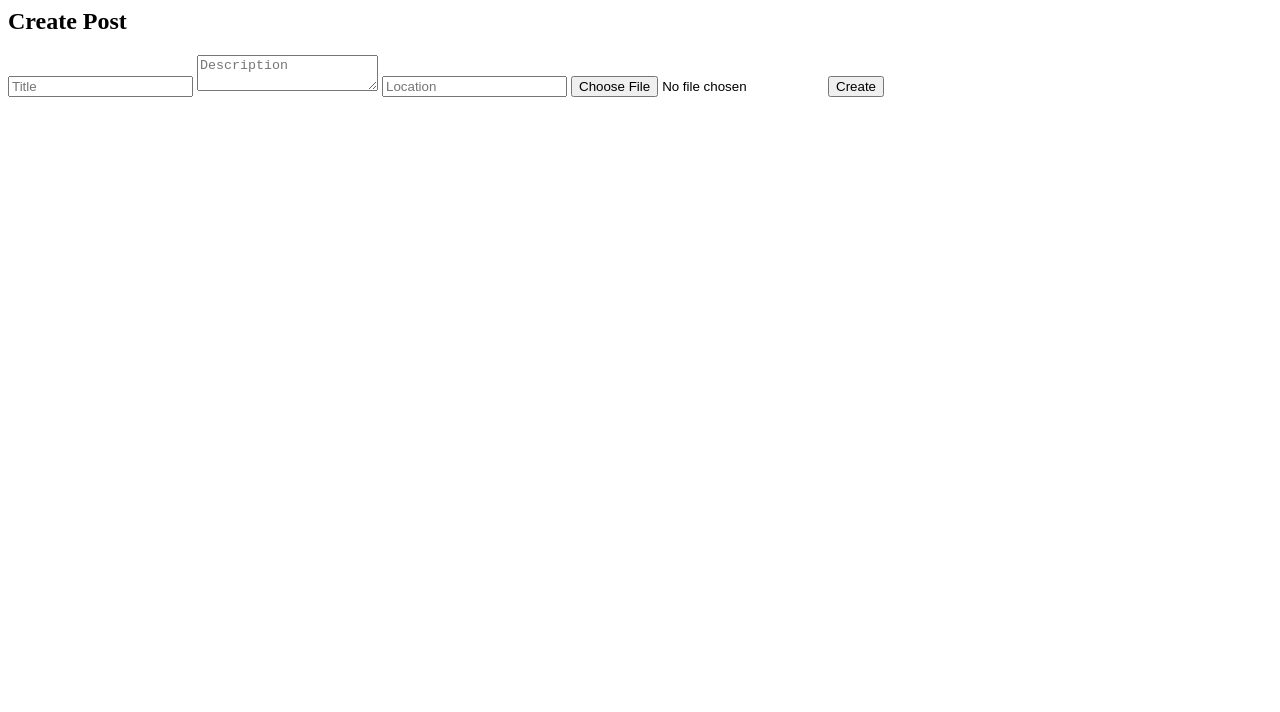
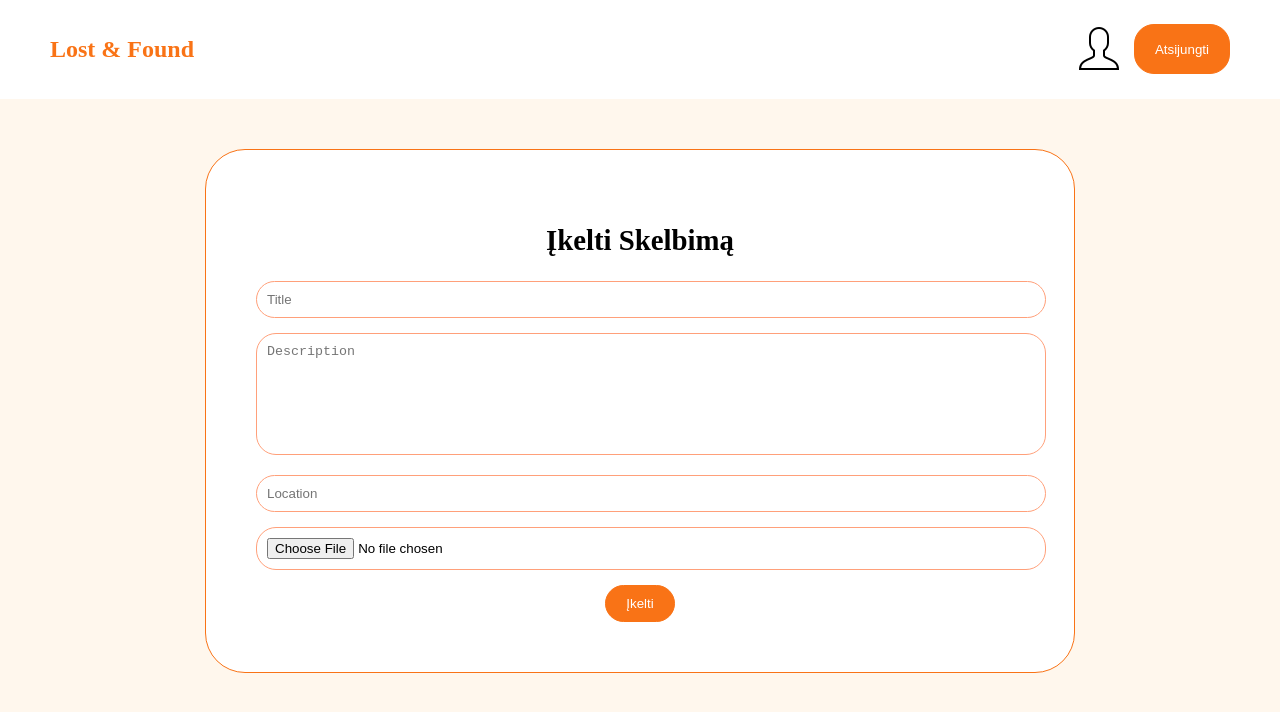
Before and after one commit to Laimonas-Vasiliauskas/Lost-And-Found, a plain HTML site: page create-post.html in a window 1280 px wide. Drawn offline with Linux system fonts and the light colour scheme.

Commit message:
Ikelti skelbima puslapis

```diff
--- a/create-post.html
+++ b/create-post.html
@@ -1,15 +1,38 @@
+<!DOCTYPE html>
+<html lang="lt">
+<head>
+    <meta charset="UTF-8">
+    <meta name="viewport" content="width=device-width, initial-scale=1.0">
+    <title>Document</title>
+    <link rel="stylesheet" href="css/style.css">
+</head>
+<body>
+<header>
+  <nav>
+    <div class="nav-left">
+      <h1 class="logo">Lost & Found</h1>
+    </div>
+    <div class="nav-right">
+        <img src="assets/icons/icons8-customer-50.png" alt="Profilis">
+        <button class="btn" id="logout-btn">Atsijungti</button>
+    </div>
+  </nav>
+</header>
+
 <form id="post-form">
 
-<h2>Create Post</h2>
+    <h2>Įkelti Skelbimą</h2>
 
-<input type="text" placeholder="Title" id="title" required>
+    <input type="text" placeholder="Title" id="title" required>
 
-<textarea placeholder="Description" id="description"></textarea>
+    <textarea placeholder="Description" id="description"></textarea>
 
-<input type="text" placeholder="Location" id="location">
+    <input type="text" placeholder="Location" id="location">
 
-<input type="file" id="image">
+    <input type="file" id="image">
 
-<button type="submit">Create</button>
+    <button type="submit">Įkelti</button>
 
 </form>
+</body>
+</html>
--- a/css/style.css
+++ b/css/style.css
@@ -268,3 +268,23 @@ input {
     width: 60%;
 
 }
+#post-form {
+    background-color: white;
+    font-size: larger;
+    text-align: center;
+    margin: 50px auto;
+    padding: 50px;
+    border: #f97316 solid 1px;
+    border-radius: 40px;
+    width: 60%;
+}
+#description {
+    width: 100%;
+    height: 100px;
+    padding: 10px;
+    border: 1px solid lightsalmon;
+    border-radius: 20px;
+    margin-bottom: 15px;
+    box-sizing: content-box;
+    resize: none;
+}
```
